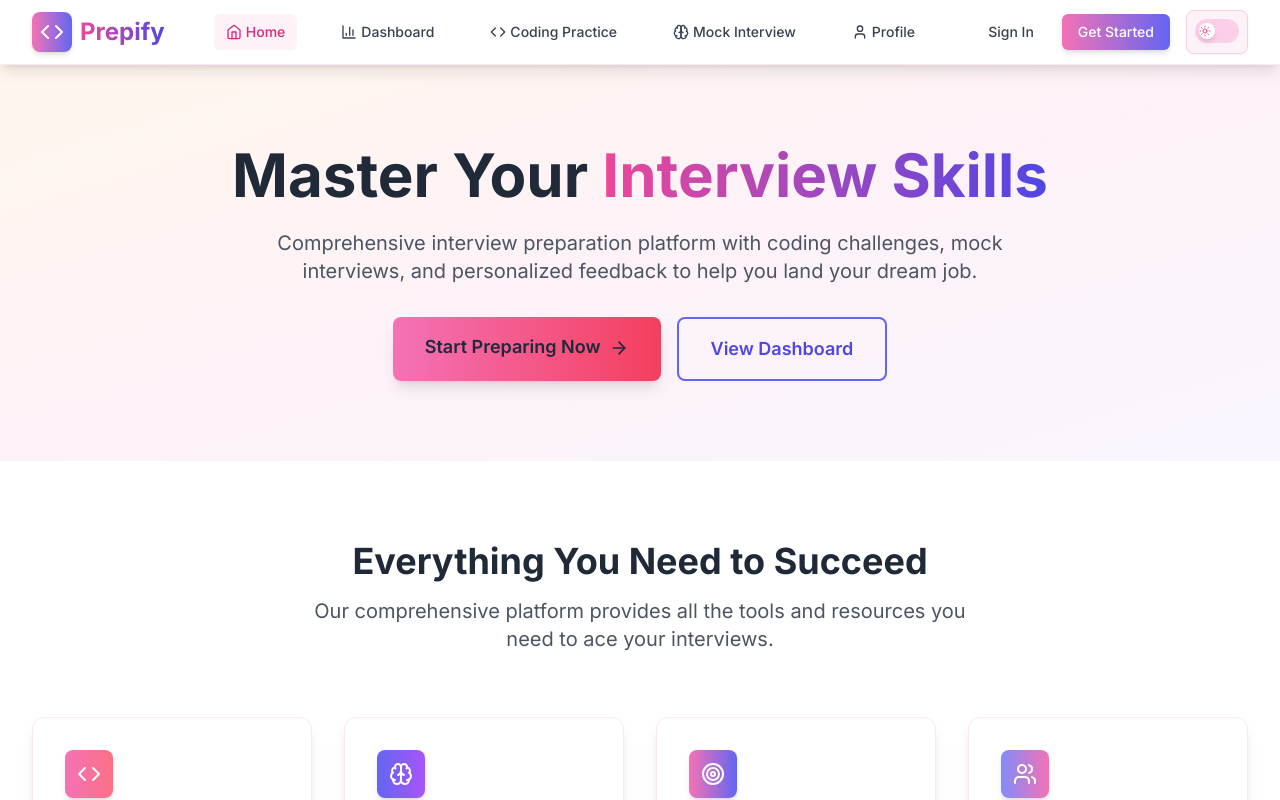
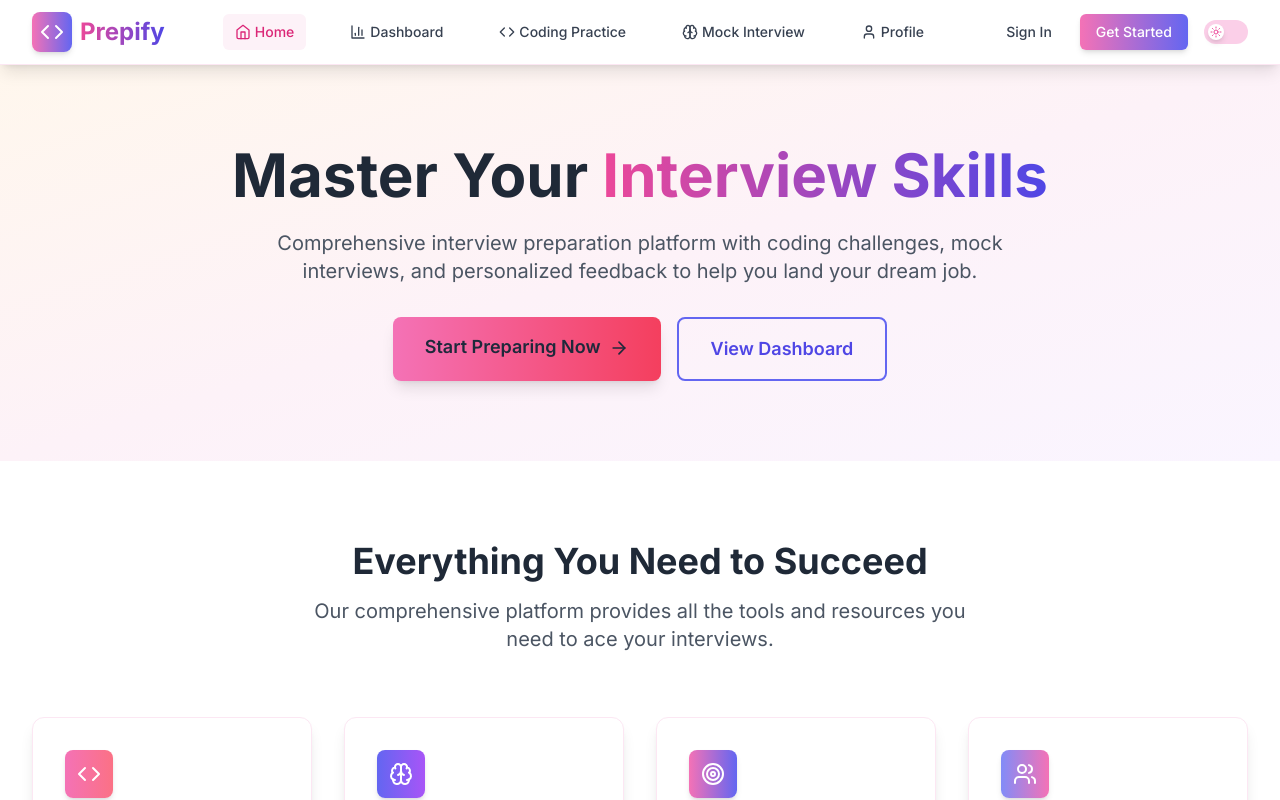
Before and after one commit to Sridharmalladi/prepp, a React (Vite) app: page / in a window 1280 px wide. Shown: the top 800 px of the page. Built offline with nearby package versions, Linux system fonts and the light colour scheme.

Commit message:
Fix theme toggle styling - remove box and center icons

```diff
--- a/src/components/Header.tsx
+++ b/src/components/Header.tsx
@@ -77,9 +77,7 @@ const Header: React.FC<HeaderProps> = ({ isDarkMode = false, onToggleTheme }) =>
 
             {/* Theme Toggle - Always visible */}
             {onToggleTheme && (
-              <div className="bg-pink-50 p-2 rounded-lg border border-pink-200 shadow-sm">
-                <ThemeToggle isDark={isDarkMode} onToggle={onToggleTheme} />
-              </div>
+              <ThemeToggle isDark={isDarkMode} onToggle={onToggleTheme} />
             )}
 
             {/* Mobile menu button */}
--- a/src/components/ThemeToggle.tsx
+++ b/src/components/ThemeToggle.tsx
@@ -17,19 +17,16 @@ const ThemeToggle: React.FC<ThemeToggleProps> = ({ isDark, onToggle }) => {
       }`}
     >
       <span
-        className={`inline-block h-4 w-4 transform rounded-full transition-transform duration-300 ${
+        className={`inline-block h-4 w-4 transform rounded-full transition-transform duration-300 flex items-center justify-center ${
           isDark
             ? 'translate-x-6 bg-rose-400 shadow-lg'
             : 'translate-x-1 bg-white shadow-md'
         }`}
-      />
-      {/* Sun icon - shows in LIGHT mode (left side) */}
-      <span className={`absolute left-1 transition-opacity duration-300 ${!isDark ? 'opacity-100' : 'opacity-0'}`}>
-        <Sun className="h-3 w-3 text-pink-500" />
-      </span>
-      {/* Moon icon - shows in DARK mode (right side) */}
-      <span className={`absolute right-1 transition-opacity duration-300 ${isDark ? 'opacity-100' : 'opacity-0'}`}>
-        <Moon className="h-3 w-3 text-gray-300" />
+      >
+        {/* Sun icon - shows in LIGHT mode (when toggle is on the left) */}
+        {!isDark && <Sun className="h-3 w-3 text-pink-500" />}
+        {/* Moon icon - shows in DARK mode (when toggle is on the right) */}
+        {isDark && <Moon className="h-3 w-3 text-gray-100" />}
       </span>
     </button>
   );
```
